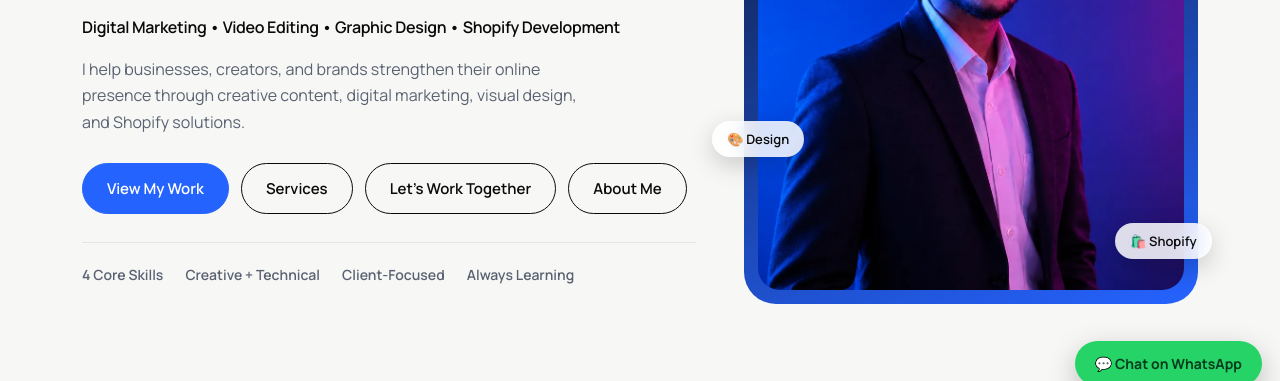
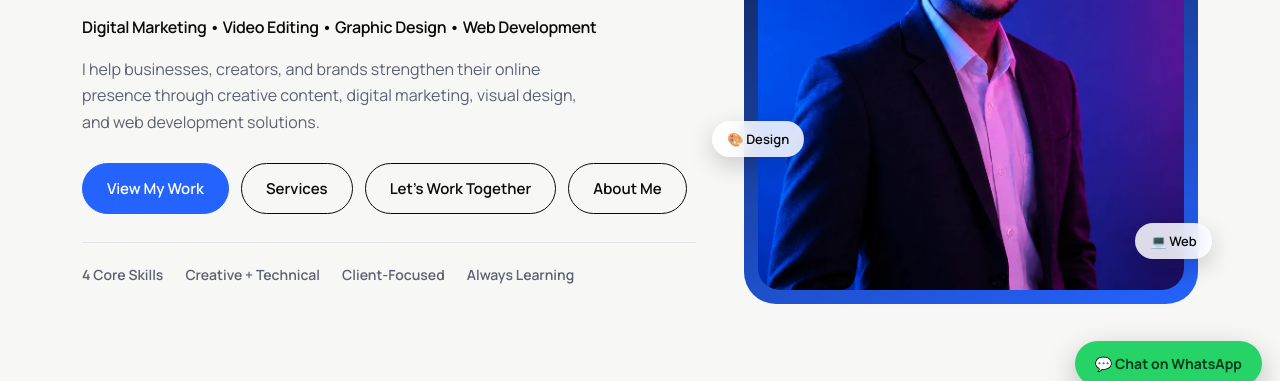
Before and after one commit to sanjey0508-ship-it/sanjeyyyyy, a plain HTML site: page index.html in a window 1280 px wide. Shown: the part 396-777 px from the top of the page. Drawn offline with Linux system fonts and the light colour scheme.

Commit message:
Add files via upload

```diff
--- a/index.html
+++ b/index.html
@@ -1,31 +1,31 @@
 <!DOCTYPE html><html lang="en"><head>
 <meta charset="utf-8">
 <meta name="viewport" content="width=device-width, initial-scale=1">
-<title>Sanjey | Freelance Digital Marketing, Video Editing &amp; Shopify</title>
+<title>Sanjey | Freelance Digital Marketing, Video Editing &amp; Web Development</title>
 <link rel="preconnect" href="https://fonts.googleapis.com"><link rel="preconnect" href="https://fonts.gstatic.com" crossorigin="">
 <link href="https://fonts.googleapis.com/css2?family=Sora:wght@500;700;800&amp;family=Manrope:wght@400;500;600;700&amp;display=swap" rel="stylesheet">
 <script>try{var t=localStorage.getItem("theme");if(t)document.documentElement.dataset.theme=t}catch(e){}</script>
 <link rel="stylesheet" href="style.css">
-<meta name="description" content="Freelance digital creative offering digital marketing, video editing, graphic design and Shopify store development for brands, creators and small businesses.">
+<meta name="description" content="Freelance digital creative offering digital marketing, video editing, graphic design and web development for brands, creators and small businesses.">
 <meta name="robots" content="index,follow,max-image-preview:large">
 <meta name="theme-color" content="#0b1220">
 <link rel="canonical" href="https://sanjeyyyyy.vercel.app/">
 <meta property="og:site_name" content="Sanjey">
 <meta property="og:type" content="website">
-<meta property="og:title" content="Sanjey | Freelance Digital Marketing, Video Editing &amp; Shopify">
-<meta property="og:description" content="Freelance digital creative offering digital marketing, video editing, graphic design and Shopify store development for brands, creators and small businesses.">
+<meta property="og:title" content="Sanjey | Freelance Digital Marketing, Video Editing &amp; Web Development">
+<meta property="og:description" content="Freelance digital creative offering digital marketing, video editing, graphic design and web development for brands, creators and small businesses.">
 <meta property="og:url" content="https://sanjeyyyyy.vercel.app/">
 <meta property="og:image" content="https://sanjeyyyyy.vercel.app/og-image.png">
 <meta property="og:image:width" content="1200"><meta property="og:image:height" content="630">
 <meta property="og:locale" content="en_IN">
 <meta name="twitter:card" content="summary_large_image">
-<meta name="twitter:title" content="Sanjey | Freelance Digital Marketing, Video Editing &amp; Shopify">
-<meta name="twitter:description" content="Freelance digital creative offering digital marketing, video editing, graphic design and Shopify store development for brands, creators and small businesses.">
+<meta name="twitter:title" content="Sanjey | Freelance Digital Marketing, Video Editing &amp; Web Development">
+<meta name="twitter:description" content="Freelance digital creative offering digital marketing, video editing, graphic design and web development for brands, creators and small businesses.">
 <meta name="twitter:image" content="https://sanjeyyyyy.vercel.app/og-image.png">
 <link rel="icon" href="favicon.svg" type="image/svg+xml">
 <link rel="apple-touch-icon" href="apple-touch-icon.png">
 <link rel="preload" as="image" href="sanjey-neon.webp" fetchpriority="high">
-<script type="application/ld+json">{"@context":"https://schema.org","@graph":[{"@type":"WebSite","@id":"https://sanjeyyyyy.vercel.app/#website","url":"https://sanjeyyyyy.vercel.app/","name":"Sanjey","inLanguage":"en-IN"},{"@type":["Person","ProfessionalService"],"@id":"https://sanjeyyyyy.vercel.app/#sanjey","name":"Sanjey","url":"https://sanjeyyyyy.vercel.app/","image":"https://sanjeyyyyy.vercel.app/sanjey-neon.webp","jobTitle":"Freelance Digital Creative","description":"Freelance digital creative offering digital marketing, video editing, graphic design and Shopify store development for brands, creators and small businesses.","areaServed":"IN","knowsAbout":["Digital Marketing","Video Editing","Graphic Design","Shopify Development","Social Media Marketing","Meta Ads"],"sameAs":["https://instagram.com/Sanjuu_CreovX"],"hasOfferCatalog":{"@type":"OfferCatalog","name":"Services","itemListElement":[{"@type":"Offer","itemOffered":{"@type":"Service","name":"Digital Marketing"}},{"@type":"Offer","itemOffered":{"@type":"Service","name":"Video Editing"}},{"@type":"Offer","itemOffered":{"@type":"Service","name":"Graphic Design"}},{"@type":"Offer","itemOffered":{"@type":"Service","name":"Shopify Development"}}]}}]}</script>
+<script type="application/ld+json">{"@context":"https://schema.org","@graph":[{"@type":"WebSite","@id":"https://sanjeyyyyy.vercel.app/#website","url":"https://sanjeyyyyy.vercel.app/","name":"Sanjey","inLanguage":"en-IN"},{"@type":["Person","ProfessionalService"],"@id":"https://sanjeyyyyy.vercel.app/#sanjey","name":"Sanjey","url":"https://sanjeyyyyy.vercel.app/","image":"https://sanjeyyyyy.vercel.app/sanjey-neon.webp","jobTitle":"Freelance Digital Creative","description":"Freelance digital creative offering digital marketing, video editing, graphic design and web development for brands, creators and small businesses.","areaServed":"IN","knowsAbout":["Digital Marketing","Video Editing","Graphic Design","Web Development","Social Media Marketing","Meta Ads"],"sameAs":["https://instagram.com/Sanjuu_CreovX"],"hasOfferCatalog":{"@type":"OfferCatalog","name":"Services","itemListElement":[{"@type":"Offer","itemOffered":{"@type":"Service","name":"Digital Marketing"}},{"@type":"Offer","itemOffered":{"@type":"Service","name":"Video Editing"}},{"@type":"Offer","itemOffered":{"@type":"Service","name":"Graphic Design"}},{"@type":"Offer","itemOffered":{"@type":"Service","name":"Web Development"}}]}}]}</script>
 
 </head>
 <body>
@@ -39,13 +39,13 @@
 <div>
 <span class="tag">FREELANCE DIGITAL CREATIVE</span>
 <h1>I DESIGN.<br>I STRATEGIZE.<br><span>I SCALE.</span></h1>
-<h2 class="line">Digital Marketing • Video Editing • Graphic Design • Shopify Development</h2>
-<p>I help businesses, creators, and brands strengthen their online presence through creative content, digital marketing, visual design, and Shopify solutions.</p>
+<h2 class="line">Digital Marketing • Video Editing • Graphic Design • Web Development</h2>
+<p>I help businesses, creators, and brands strengthen their online presence through creative content, digital marketing, visual design, and web development solutions.</p>
 <div class="ctas"><a class="btn p" href="portfolio.html">View My Work</a><a class="btn" href="services.html">Services</a><a class="btn" href="contact.html">Let's Work Together</a><a class="btn" href="about.html">About Me</a></div>
 <div class="trust"><span>4 Core Skills</span><span>Creative + Technical</span><span>Client-Focused</span><span>Always Learning</span></div>
 </div>
 <div class="pic"><img src="sanjey-neon.webp" width="899" height="1200" alt="Sanjey, freelance digital creative, portrait in blue and magenta light" fetchpriority="high">
-<span class="chip c1">📈 Marketing</span><span class="chip c2">🎬 Video</span><span class="chip c3">🎨 Design</span><span class="chip c4">🛍️ Shopify</span></div>
+<span class="chip c1">📈 Marketing</span><span class="chip c2">🎬 Video</span><span class="chip c3">🎨 Design</span><span class="chip c4">💻 Web</span></div>
 </div></header>
 
 <section id="testimonials" style="padding-top:0"><div class="wrap rv">
--- a/main.js
+++ b/main.js
@@ -8,10 +8,10 @@ const SERVICES = [
  {i:"📣",t:"Digital Marketing",d:"Helping brands improve their online presence through social media, content strategy, SEO, paid advertising, and digital growth activities.",l:["Social Media Marketing","Content Strategy","Social Media Management","SEO Basics","Meta Ads","Google Ads Basics","Content Planning","Marketing Analytics"],c:"Explore Digital Marketing",f:"Marketing"},
  {i:"🎬",t:"Video Editing",d:"Creating engaging short-form and social media videos designed to capture attention and communicate clearly.",l:["Instagram Reels","YouTube Shorts","Promotional Videos","Social Media Videos","Basic Motion Graphics","Captions & Subtitles","Transitions","Color Correction","Audio Enhancement"],c:"View Video Work",f:"Video"},
  {i:"🎨",t:"Graphic Design",d:"Creating clean and engaging visual content that helps brands communicate their ideas effectively.",l:["Social Media Posts","Posters","Flyers","Banners","Thumbnails","Brand Creatives","Event Designs","Presentation Designs","Basic Brand Identity"],c:"View Design Work",f:"Design"},
- {i:"🛍️",t:"Shopify Development",d:"Building clean, responsive, and conversion-focused Shopify storefronts for businesses and entrepreneurs.",l:["Store Setup","Theme Customization","Store Design","Product Setup","Navigation","Collection Setup","Basic Shopify SEO","Responsive Design","Basic Liquid Customization","Store Optimization"],c:"View Shopify Work",f:"Shopify"}];
-const SKILLS = {Marketing:["Social Media Marketing","SEO","Meta Ads","Content Strategy","Analytics"],Video:["Short-form Editing","Reels","YouTube Shorts","Captions","Basic Motion Graphics"],Design:["Graphic Design","Social Media Design","Posters","Thumbnails","Branding Basics"],Shopify:["Store Setup","Theme Customization","Liquid","E-commerce Design","Basic SEO"]};
-const TOOLS = [["Canva",1],["CapCut",1],["Photoshop",1],["Premiere Pro",1],["Meta Ads Manager",1],["Google Analytics",1],["Shopify",1],["Liquid",1],["Figma",1],["ChatGPT / AI tools",1]]; // set 0 to hide a tool
-/* Add a project = add one line. cat: Marketing | Video | Design | Shopify. Set sample:0 and a link when it's real. */
+ {i:"💻",t:"Web Development",d:"Building clean, fast, and responsive websites for businesses, creators, and entrepreneurs.",l:["Business Websites", "Portfolio Websites", "Landing Pages", "Responsive Design", "Website Customization", "Contact Forms", "Basic SEO", "Hosting & Deployment"],c:"View Web Work",f:"Web"}];
+const SKILLS = {Marketing:["Social Media Marketing","SEO","Meta Ads","Content Strategy","Analytics"],Video:["Short-form Editing","Reels","YouTube Shorts","Captions","Basic Motion Graphics"],Design:["Graphic Design","Social Media Design","Posters","Thumbnails","Branding Basics"],Web:["Website Building","Responsive Design","HTML / CSS / JS","Landing Pages","Basic SEO"]};
+const TOOLS = [["Canva",1],["CapCut",1],["Photoshop",1],["Premiere Pro",1],["Meta Ads Manager",1],["Google Analytics",1],["HTML / CSS / JS",1],["GitHub",1],["Vercel",1],["Figma",1],["ChatGPT / AI tools",1]]; // set 0 to hide a tool
+/* Add a project = add one line. cat: Marketing | Video | Design | Web. Set sample:0 and a link when it's real. */
 const PROJECTS = [
  {t:"Sri Sai Herbals: Brand Logo",cat:"Design",d:"Logo design for an Ayurvedic herbal brand, built around a lotus, hibiscus and leaf motif in green and gold.",tools:["Brand Identity","Logo Design"],sample:0,img:"sri-sai-herbals-logo.webp",note:"Client project · Logo only",g:"#15803d,#c9a24b",link:""}];
 /* Testimonials: paste the client's REAL words in q:"..." . Entries with empty q stay hidden. */
@@ -21,7 +21,7 @@ const TESTIMONIALS = [
 const WIP = [
  {cat:"Video",t:"Video Editing Work",d:"Reels, Shorts and promo edits are in progress. New work will be added here soon."},
  {cat:"Marketing",t:"Digital Marketing Work",d:"Campaign and social media projects are in progress. Case studies coming soon."},
- {cat:"Shopify",t:"Shopify Store Work",d:"Store builds and customizations are in progress. Live links coming soon."}];
+ {cat:"Web",t:"Web Development Work",d:"Websites and landing pages are in progress. Live links coming soon."}];
 const STEPS = [["Discover","Understand the client's business, audience, goals, and requirements."],["Plan","Develop the creative direction, strategy, and project plan."],["Create","Design, edit, develop, or execute the required solution."],["Refine","Review the work and make improvements based on feedback."],["Deliver","Deliver the final project in the required format."]];
 const WHY = [["Creative + Technical","Combining design, marketing, editing, and development skills."],["Client-Focused","Understanding the objective before creating the solution."],["Continuous Learning","Constantly improving skills and exploring new digital tools."],["Flexible","Able to work across different digital requirements."]];
 const WHO = ["Small Businesses","Startups","Personal Brands","Content Creators","E-commerce Businesses","Local Businesses","Student Entrepreneurs","Online Brands"];
@@ -30,7 +30,7 @@ const PRICING = [
  {t:"Digital Marketing",p:"2,999 / month",inc:["Content plan and calendar","Social media management","Meta Ads setup","Performance reporting"]},
  {t:"Video Editing",p:"299 / reel",inc:["Reels and YouTube Shorts","Captions and subtitles","Color correction and audio cleanup"]},
  {t:"Graphic Design",p:"149 / post",inc:["Posts, posters and banners","Logo and basic brand identity","Thumbnails and flyers"]},
- {t:"Shopify Development",p:"4,999 / store",inc:["Store setup and theme customization","Products and collections","Responsive design and basic SEO"]}];
+ {t:"Web Development",p:"2,999 / website",inc:["Business and portfolio websites","Landing pages","Responsive design and basic SEO"]}];
 /* ================================== */
 const $=s=>document.querySelector(s);
 const tabs=(el,items,fn,first)=>{el.innerHTML=items.map(x=>`<button class="tab${x===first?" on":""}" data-k="${x}">${x}</button>`).join("");el.onclick=e=>{const b=e.target.closest(".tab");if(!b)return;el.querySelectorAll(".tab").forEach(t=>t.classList.toggle("on",t===b));fn(b.dataset.k)}};
@@ -41,7 +41,7 @@ const qs=new URLSearchParams(location.search).get("s");if(qs&&$("#form")&&$("#fo
 if($("#tools"))$("#tools").innerHTML=TOOLS.filter(t=>t[1]).map(t=>`<span>${t[0]}</span>`).join("");
 if($("#proj"))$("#proj").innerHTML=PROJECTS.concat(WIP.map(w=>({...w,wip:1}))).map(p=>p.wip?`<article class="card proj wip" data-c="${p.cat}"><div class="th">⏳ In Progress</div><small>${p.cat}</small><h3 style="font-size:19px;margin:6px 0">${p.t}</h3><p>${p.d}</p></article>`:`<article class="card proj${p.wip?" wip":""}" data-c="${p.cat}">${p.img?`<div class="th img"><img src="${p.img}" alt="${p.t}" loading="lazy"></div>`:`<div class="th" style="background:linear-gradient(135deg,${p.g})">${p.cat}</div>`}<small>${p.cat}</small>${p.sample?'<span class="badge">Sample</span>':""}<h3 style="font-size:19px;margin:6px 0">${p.t}</h3><p>${p.d}</p><div class="chips" style="margin:0 0 14px">${p.tools.map(x=>`<span>${x}</span>`).join("")}</div>${p.link?`<a class="more" href="${p.link}" target="_blank" rel="noopener">View Project →</a>`:`<span class="more" style="opacity:.6">${p.note||"Case study coming soon"}</span>`}</article>`).join("");
 const filt=k=>document.querySelectorAll(".proj").forEach(c=>c.classList.toggle("hide",k!=="All"&&c.dataset.c!==k));
-if($("#ftabs")){tabs($("#ftabs"),["All","Marketing","Video","Design","Shopify"],filt,"All");const qf=new URLSearchParams(location.search).get("f");if(qf){const qb=[...document.querySelectorAll("#ftabs .tab")].find(t=>t.dataset.k===qf);qb&&qb.click()}}
+if($("#ftabs")){tabs($("#ftabs"),["All","Marketing","Video","Design","Web"],filt,"All");const qf=new URLSearchParams(location.search).get("f");if(qf){const qb=[...document.querySelectorAll("#ftabs .tab")].find(t=>t.dataset.k===qf);qb&&qb.click()}}
 document.querySelectorAll("[data-f]").forEach(a=>a.addEventListener("click",()=>{const b=[...document.querySelectorAll("#ftabs .tab")].find(t=>t.dataset.k===a.dataset.f);b&&b.click()}));
 if($("#testi")){const T=TESTIMONIALS.filter(x=>x.q.trim());if(T.length){$("#testimonials").style.display="";$("#testi").innerHTML=T.map(x=>`<figure class="card tq"><blockquote>“${x.q}”</blockquote><figcaption>${x.img?`<img src="${x.img}" alt="${x.n} logo">`:""}<span><b>${x.n}</b><small>${x.r}</small></span></figcaption></figure>`).join("")}}
 if($("#steps"))$("#steps").innerHTML=STEPS.map(s=>`<div class="card step"><h3>${s[0]}</h3><p>${s[1]}</p></div>`).join("");
```
Also changed, not shown: about.html (+5 -5 lines), portfolio.html (+4 -4 lines), services.html (+9 -9 lines).
